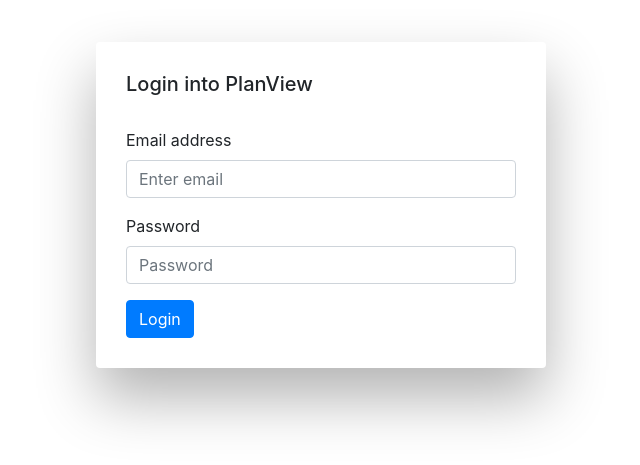
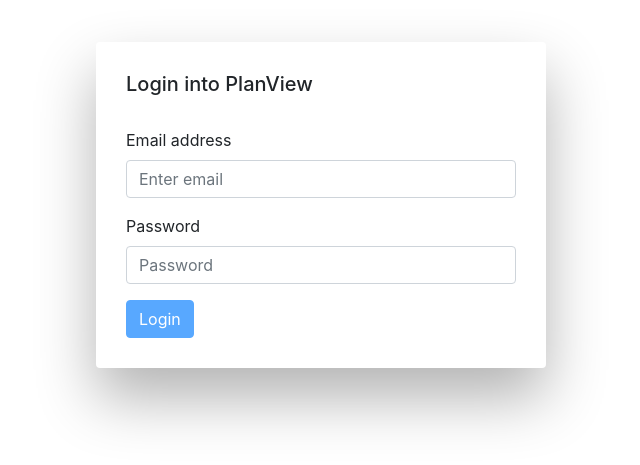
Before and after one commit to 95th/planview, an Angular app: page /login in a window 1280 px wide. Shown: the part 195-660 px from the top of the page, without its empty margins (319-959 px from the left). Built offline with nearby package versions, Linux system fonts and the light colour scheme.

Commit message:
Disable login button if not valid

```diff
--- a/src/app/login/login.component.html
+++ b/src/app/login/login.component.html
@@ -6,14 +6,14 @@
             <div class="form-group">
                 <label for="email-input">Email address</label>
                 <input type="email" class="form-control" id="email-input" placeholder="Enter email"
-                    formControlName="email">
+                    formControlName="email" required>
             </div>
             <div class="form-group">
                 <label for="password-input">Password</label>
                 <input type="password" class="form-control" id="password-input" placeholder="Password"
-                    formControlName="password">
+                    formControlName="password" required>
             </div>
-            <button type="submit" class="btn btn-primary">Login</button>
+            <button type="submit" class="btn btn-primary" [disabled]="!form.valid">Login</button>
         </form>
     </div>
 </div>
```
